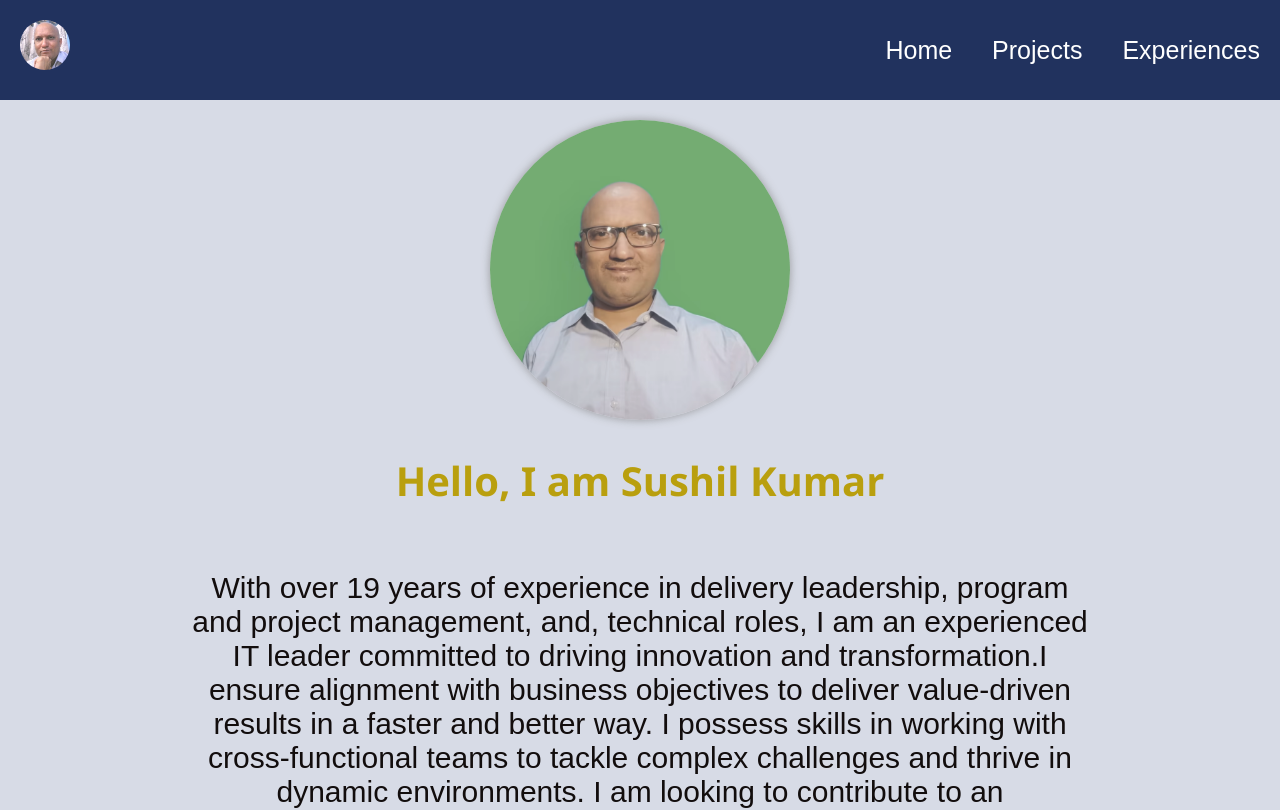
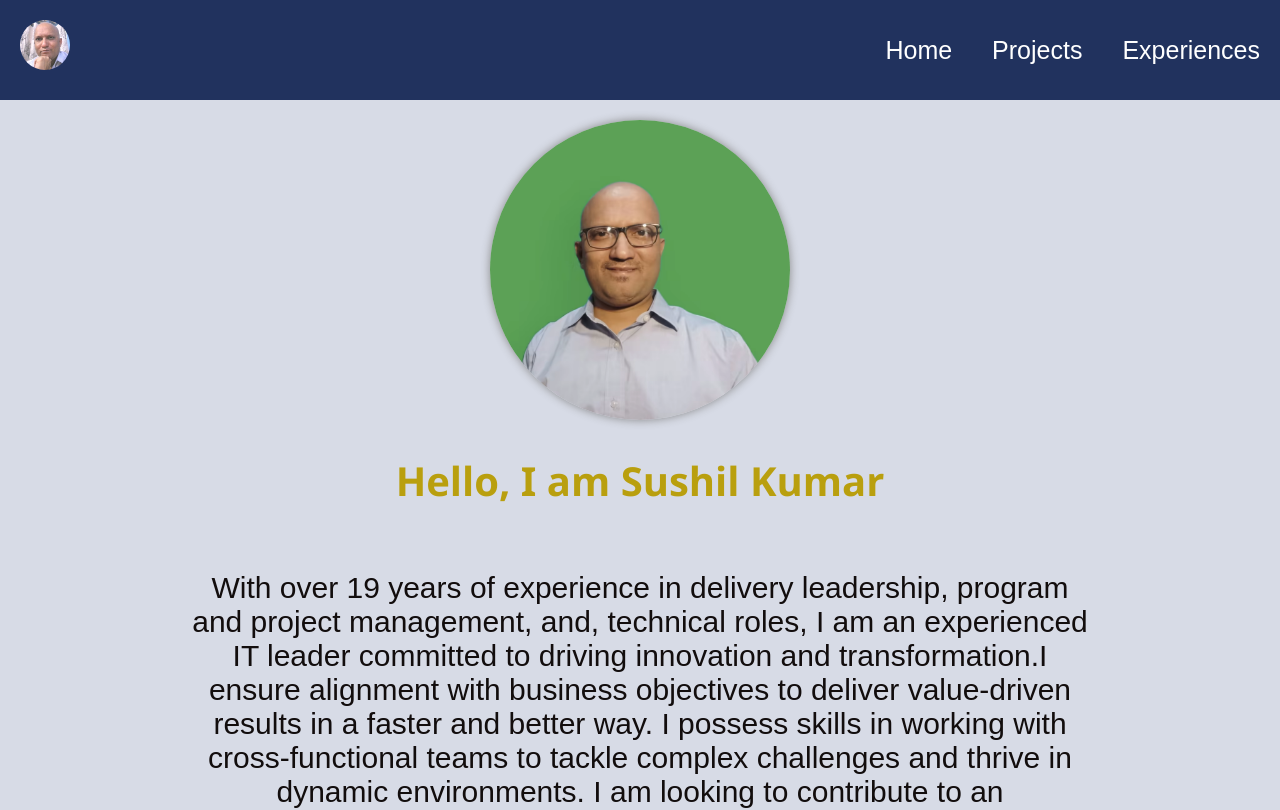
Before and after one commit to sushblock/simple_portfolio, a React (Create React App) app: page / in a window 1280 px wide. Shown: the top 810 px of the page. Built offline with nearby package versions, Linux system fonts and the light colour scheme.

Commit message:
opacity change

```diff
--- a/src/styles/Home.css
+++ b/src/styles/Home.css
@@ -25,7 +25,7 @@
   height: 300px;
   object-fit: cover;
   box-shadow: 0px 0px 10px #888888;
-  opacity: 0.8;
+  opacity: 1;
   margin-top: 20px;
 }
 
```
